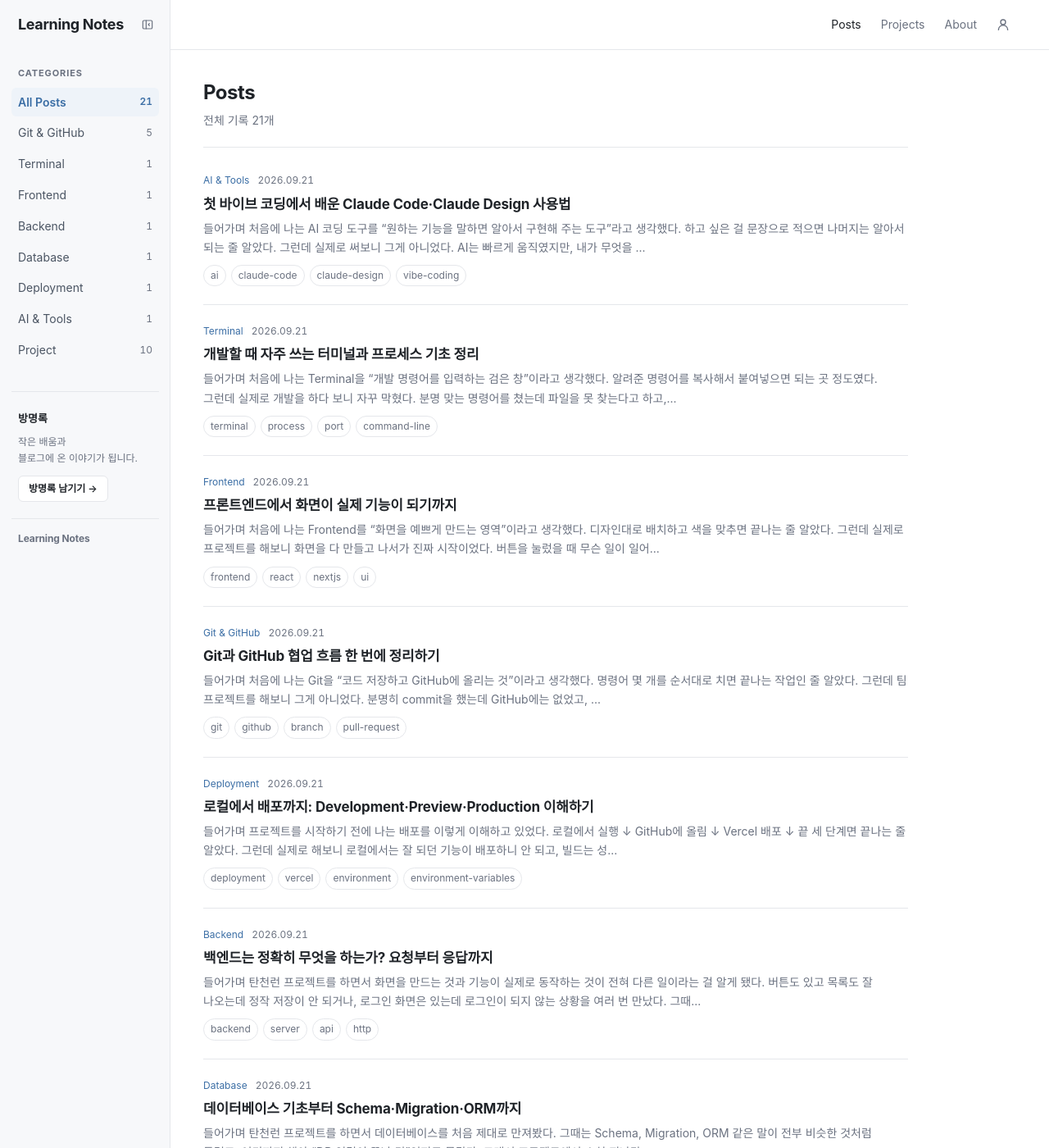
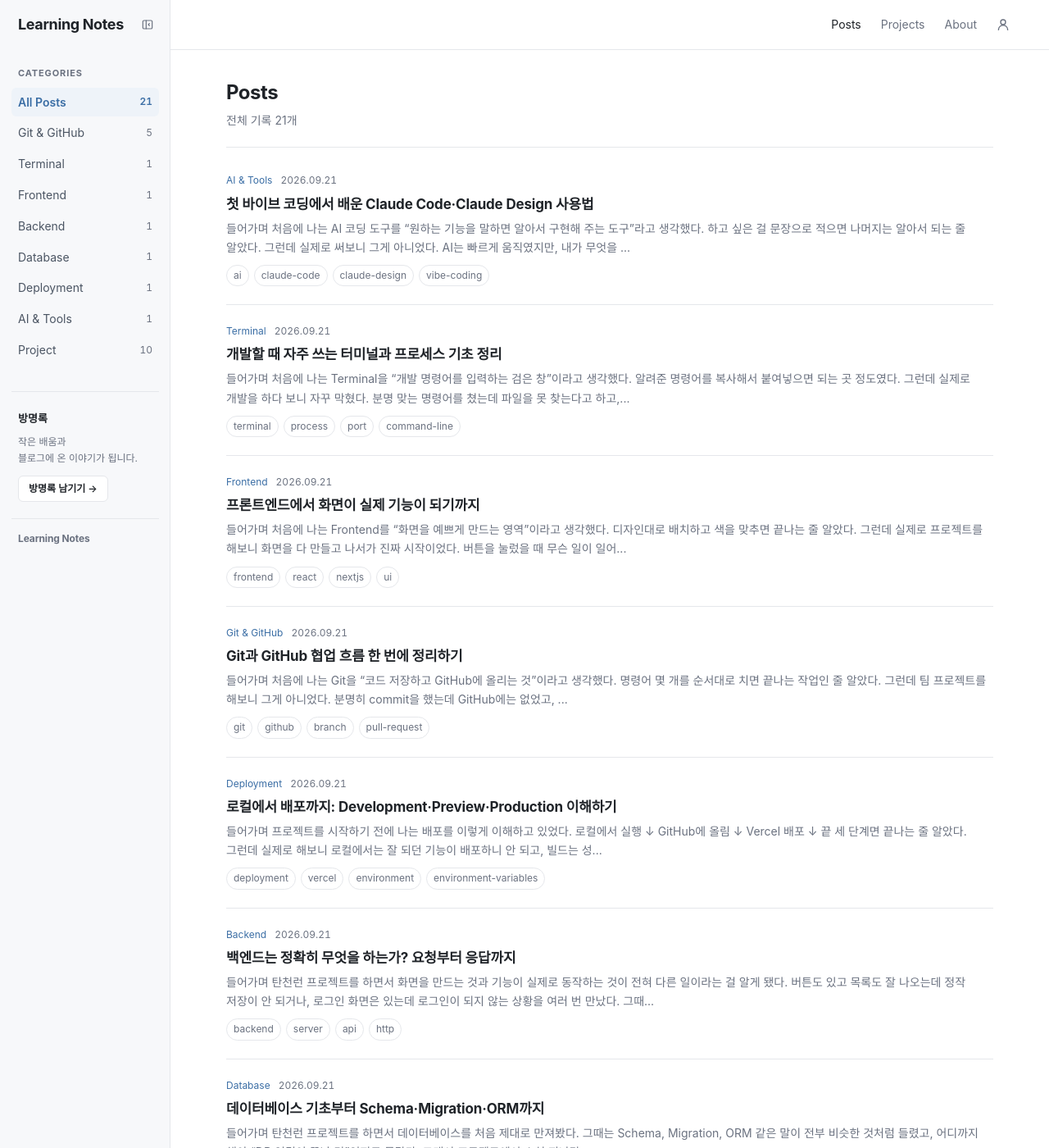
Before and after one commit to eunjung01230/my-blog, a Jekyll site: the page built from posts.md, in a window 1280 px wide and 1400 px high. Shown: the whole window at 82% size. Built offline with Jekyll 4.4.1, drawn with Linux system fonts in a browser that asks for light colours.

Commit message:
feat: center posts page content on desktop
Co-Authored-By: Claude Opus 5.5 (1M context) <noreply@anthropic.com>

```diff
--- a/assets/css/custom.css
+++ b/assets/css/custom.css
@@ -137,6 +137,25 @@ h1, h2, h3, h4 {
 .project-list,
 .page-body {
   max-width: var(--list-width);
+}
+
+/* Posts 페이지: 본문 영역을 가운데 두고, 제목·목록이 같은 기준선을 쓰도록 폭을 함께 넓힌다. */
+.posts-page {
+  max-width: 1100px;
+  margin: 0 auto;
+}
+
+.posts-page .page-head,
+.posts-page .post-list {
+  max-width: none;
+}
+
+@media (min-width: 1100px) {
+
+  .posts-page {
+    padding: 0 28px;
+  }
+
 }
 
 
--- a/posts.md
+++ b/posts.md
@@ -8,6 +8,8 @@ permalink: /posts/
   일반 글(_posts)과 프로젝트 글(_project_posts)을 합쳐 최신순으로 보여준다.
 {%- endcomment -%}
 {%- assign all_entries = site.posts | concat: site.project_posts | sort: "date" | reverse -%}
+
+<div class="posts-page">
 
 <section class="page-head">
 
@@ -23,3 +25,5 @@ permalink: /posts/
     {% include post-card.html post=post %}
   {%- endfor -%}
 </div>
+
+</div>
```
